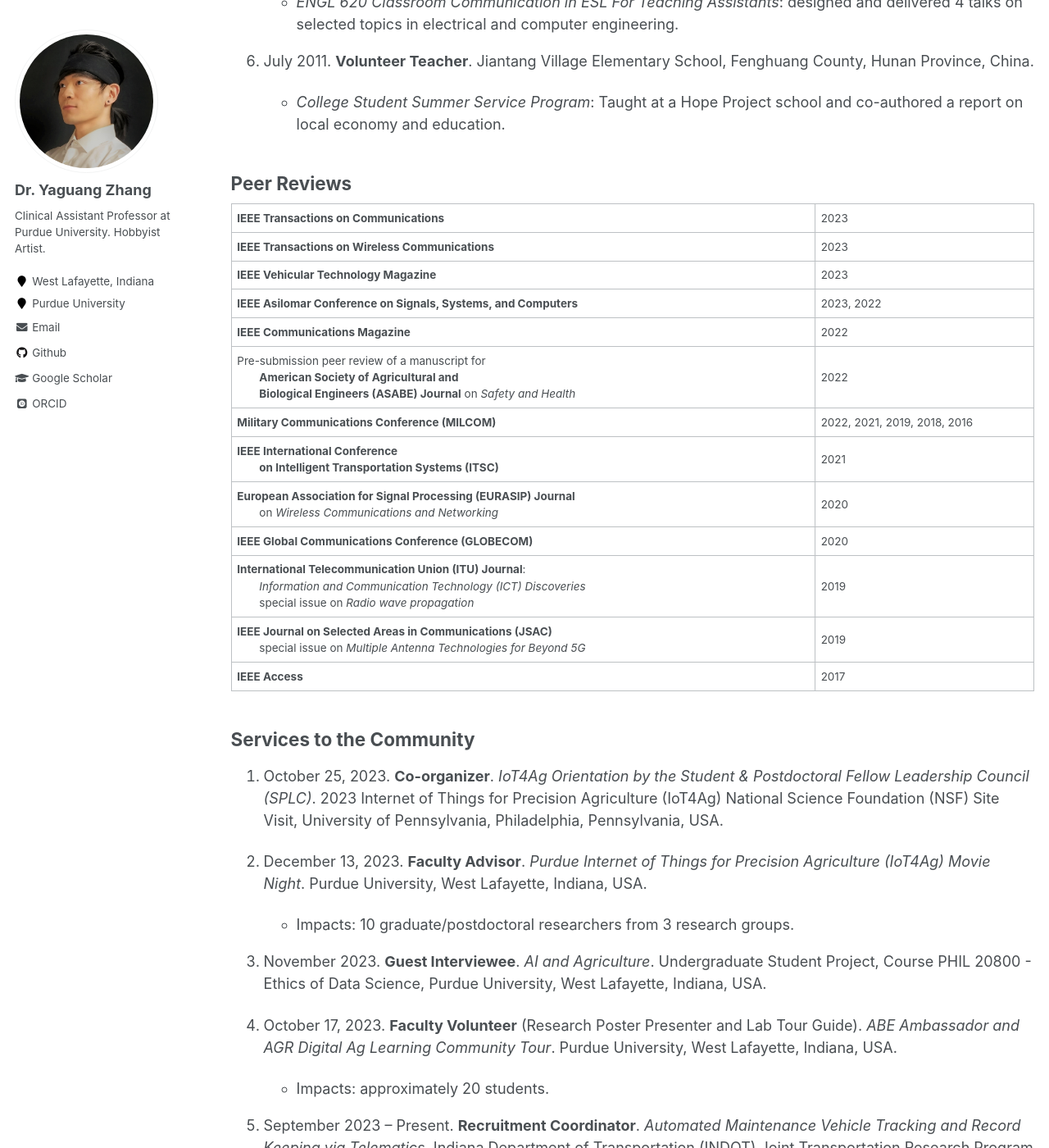
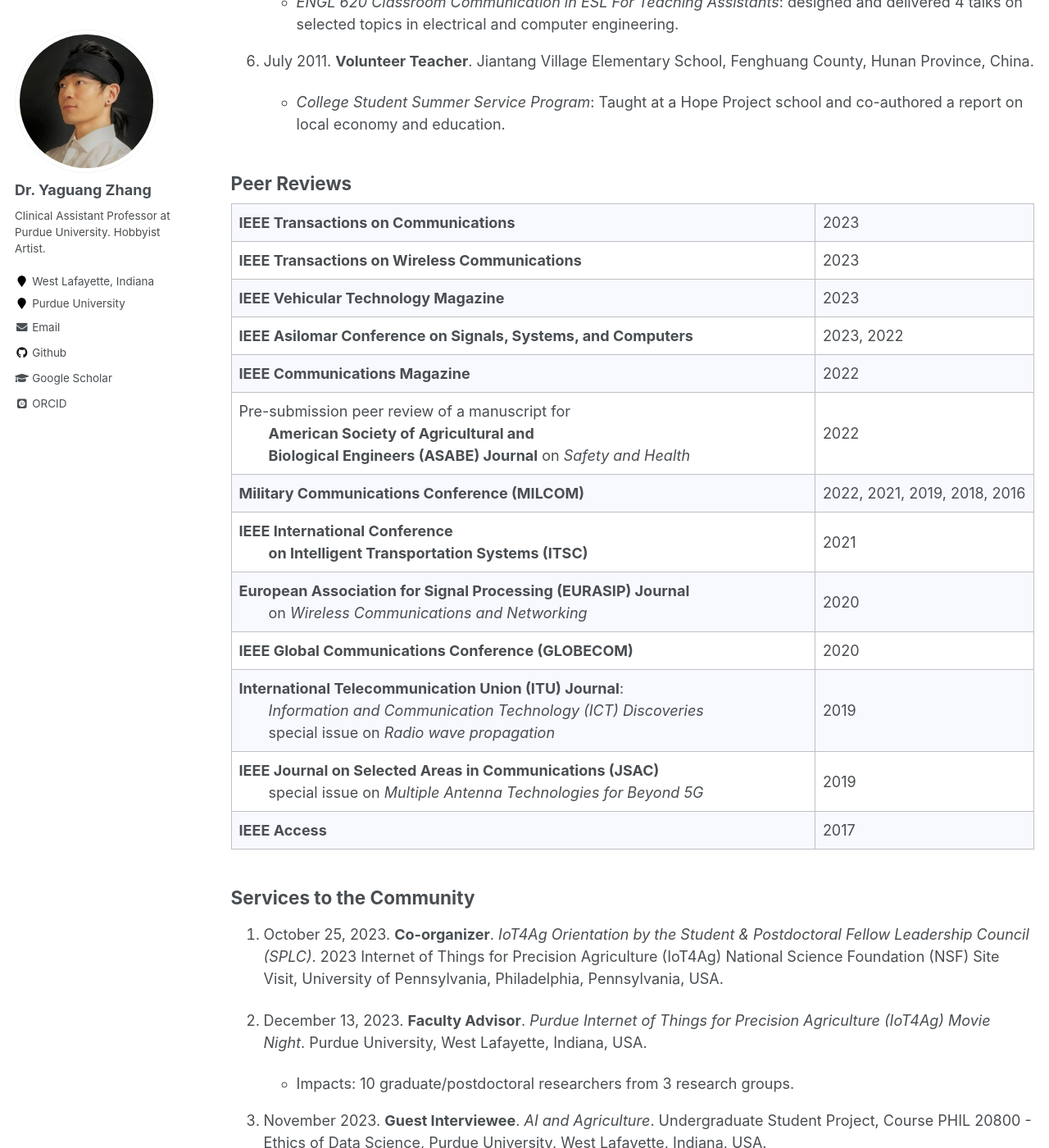
Before and after one commit to YaguangZhang/yaguangzhang.github.io, a Jekyll site: the page built from _pages/professional_experience.md, in a window 1280 px wide and 1400 px high, scrolled down 1979 px. Shown: the whole window at 82% size. Built offline with Jekyll 4.4.1, drawn with Linux system fonts in a browser that asks for light colours; some web fonts are replaced.

Commit message:
Modify table style.

```diff
--- a/_sass/_tables.scss
+++ b/_sass/_tables.scss
@@ -36,3 +36,12 @@ td {
 tr, td, th {
   vertical-align: middle;
 }
+
+// Zyg: New rules.
+tr.odd {
+  background:ghostwhite;
+}
+
+table {
+  font-size: $type-size-5;
+}
```
